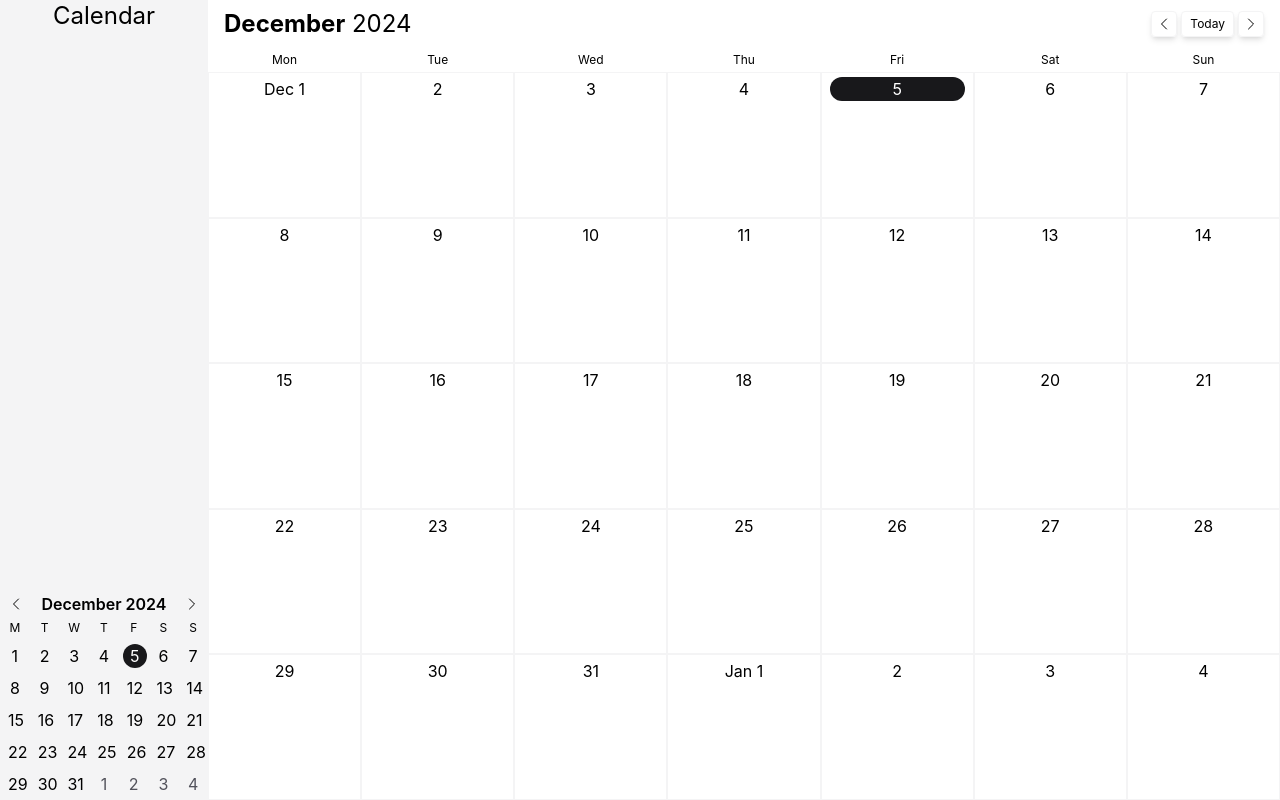
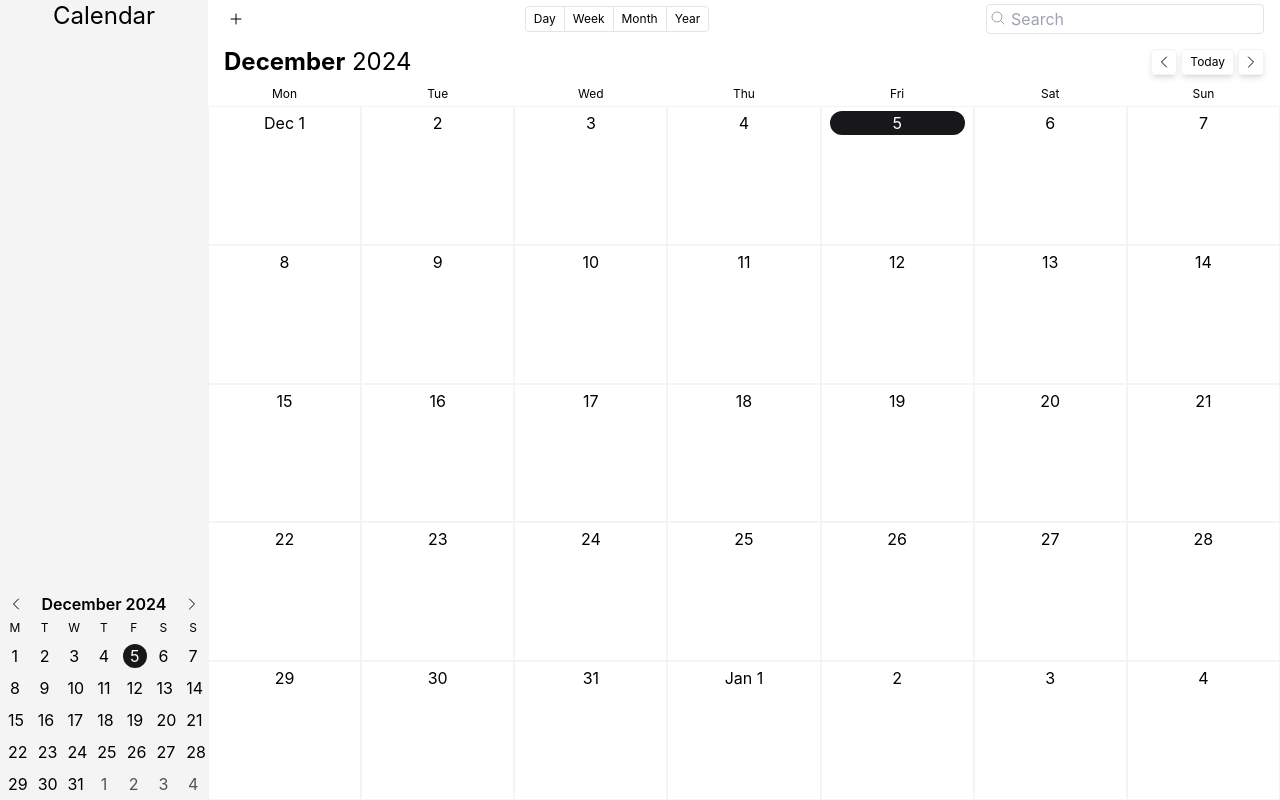
Before and after one commit to danielsprohar/nf-calendar, a React (Vite) app: page / in a window 1280 px wide. Built offline with nearby package versions, Linux system fonts and the light colour scheme.

Commit message:
Refactor Calendarheader:
scaffold the toolbar; provide actions for creating a new event and searching for events (no impl)

```diff
--- a/src/components/calendar/CalendarHeader.tsx
+++ b/src/components/calendar/CalendarHeader.tsx
@@ -1,3 +1,6 @@
+import CalendarSearchInput from './CalendarSearchInput'
+import CalendarViewButtonGroup from './CalendarViewButtonGroup'
+
 export default function CalendarHeader() {
   const date = new Date()
   const monthFormatter = new Intl.DateTimeFormat('en-US', {
@@ -8,7 +11,33 @@ export default function CalendarHeader() {
   })
 
   return (
-    <div className="px-4 py-2 flex items-center justify-between">
+    <div className="px-4 py-1 flex flex-col gap-y-3">
+      <div className="flex items-center justify-between">
+        <button
+          aria-label="Add calendar"
+          title="Add calendar"
+          className="btn-icon"
+        >
+          <svg
+            xmlns="http://www.w3.org/2000/svg"
+            fill="none"
+            viewBox="0 0 24 24"
+            strokeWidth={1.5}
+            stroke="currentColor"
+            className="size-4"
+          >
+            <path
+              strokeLinecap="round"
+              strokeLinejoin="round"
+              d="M12 4.5v15m7.5-7.5h-15"
+            />
+          </svg>
+        </button>
+        <CalendarViewButtonGroup />
+        <CalendarSearchInput />
+      </div>
+
+      <div className="flex items-center justify-between">
         <div
           role="heading"
           className="text-2xl"
@@ -64,5 +93,6 @@ export default function CalendarHeader() {
           </button>
         </div>
       </div>
+    </div>
   )
 }
--- /dev/null
+++ b/src/components/calendar/CalendarSearchInput.tsx
@@ -0,0 +1,32 @@
+export default function CalendarSearchInput() {
+  return (
+    <div className="relative">
+      <svg
+        xmlns="http://www.w3.org/2000/svg"
+        fill="none"
+        viewBox="0 0 24 24"
+        strokeWidth={1.5}
+        stroke="currentColor"
+        className="absolute left-1 top-[6px] size-4 text-zinc-400"
+      >
+        <path
+          strokeLinecap="round"
+          strokeLinejoin="round"
+          d="m21 21-5.197-5.197m0 0A7.5 7.5 0 1 0 5.196 5.196a7.5 7.5 0 0 0 10.607 10.607Z"
+        />
+      </svg>
+      <form
+        action="#"
+        method="get"
+      >
+        <input
+          type="search"
+          name="searchCalendar"
+          id="searchCalendarInput"
+          placeholder="Search"
+          className="pl-6 pr-1 py-[2px] rounded border border-zinc-200 dark:border-zinc-600"
+        />
+      </form>
+    </div>
+  )
+}
```
Lines whose indentation alone changed are shown as unchanged.
